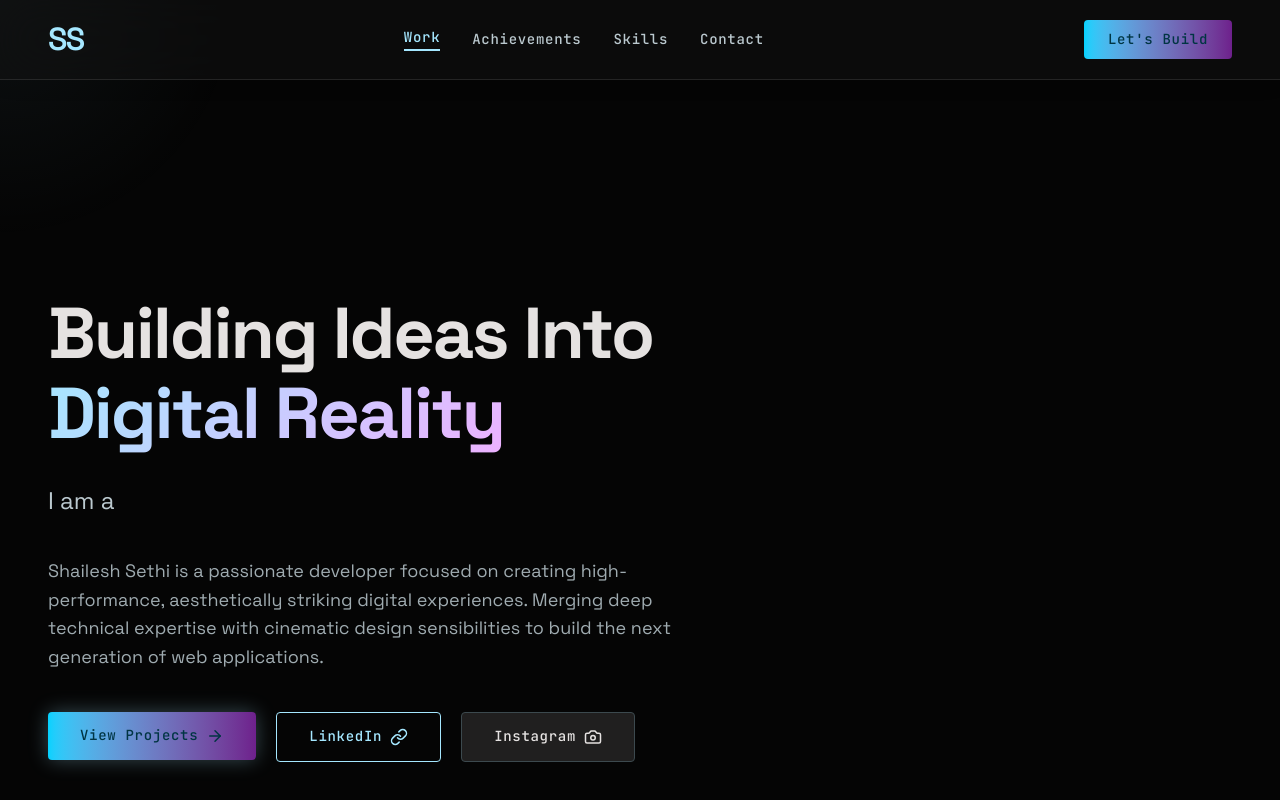
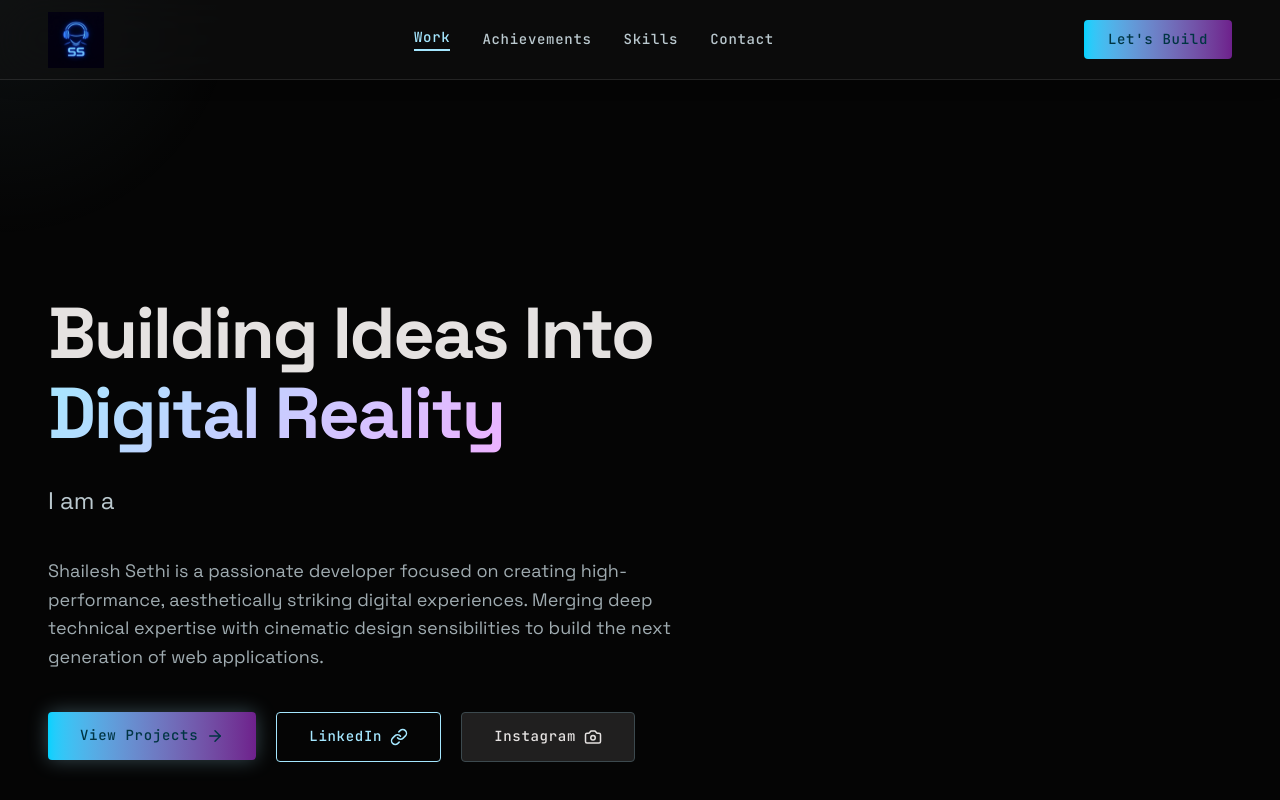
Before and after one commit to ShaileshSethi/PortfolioNew, a React (Vite) app: page / in a window 1280 px wide. Shown: the top 800 px of the page. Built offline with nearby package versions, Linux system fonts and the light colour scheme.

Commit message:
Use logo image and fix Vercel config

```diff
--- a/src/components/TopNavBar.tsx
+++ b/src/components/TopNavBar.tsx
@@ -4,7 +4,7 @@ export function TopNavBar() {
   return (
     <nav className="bg-surface/50 backdrop-blur-xl text-primary fixed top-0 left-0 right-0 w-full z-50 border-b border-white/10 shadow-[0_2px_20px_rgba(0,0,0,0.1)] flex justify-between items-center px-4 md:px-12 h-16 md:h-20">
       <div className="text-headline-lg-mobile md:text-headline-lg font-bold tracking-tighter text-primary">
-        SS
+        <img src="/src/assets/logo-ss.png" alt="Logo" className="h-10 md:h-14 w-auto" />
       </div>
       <div className="hidden md:flex gap-6 md:gap-8 items-center">
         <a className="text-label-mono text-primary font-bold border-b-2 border-primary pb-0.5 text-xs md:text-sm" href="#work">Work</a>
```
Also changed, not shown: vite.config.ts (+5 -1 lines), src/assets/logo-ss.png (added), vercel.json.
